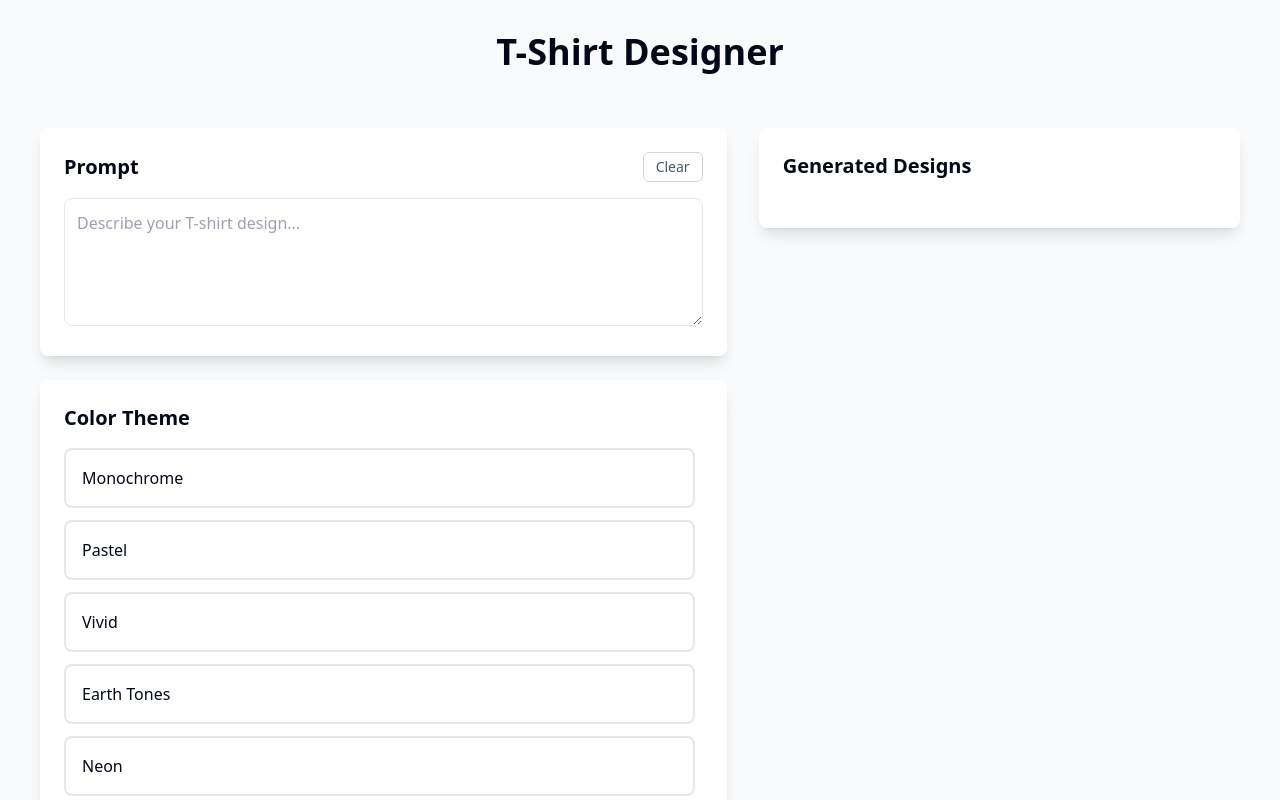
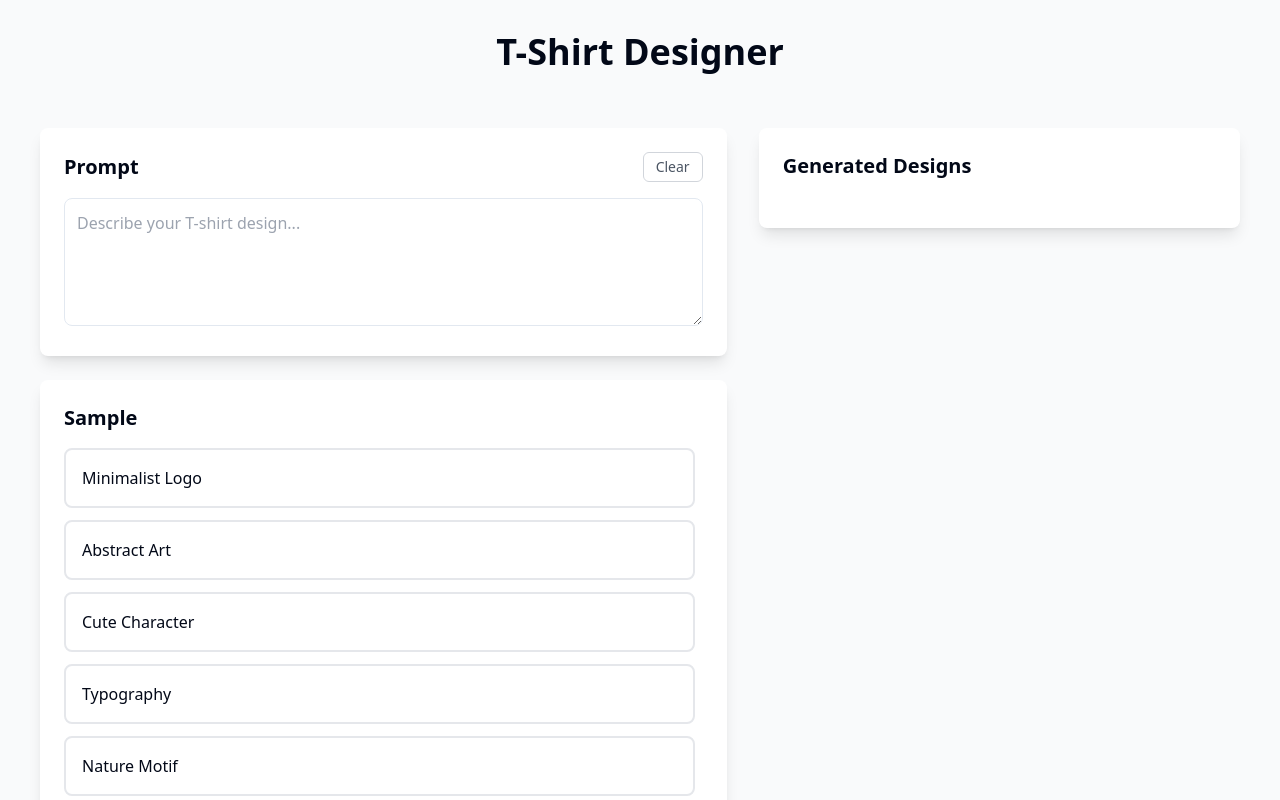
Before and after one commit to kanadomekei/progate-hackthon-candle, a Next.js app in the folder frontend/: page / in a window 1280 px wide. Shown: the top 800 px of the page. Built offline with nearby package versions, Linux system fonts and the light colour scheme; no server answers.

Commit message:
sampleプロンプト部分を追加

```diff
--- /dev/null
+++ b/frontend/src/components/SamplePrompt.tsx
@@ -0,0 +1,58 @@
+import { useState } from "react";
+
+interface SamplePromptProps {
+  onPromptSelect: (prompt: string) => void;
+}
+
+const SAMPLE_PROMPTS = [
+  {
+    name: "Minimalist Logo",
+    prompt: "シンプルで洗練された直線と基本的な図形を使用したミニマリストなロゴデザイン",
+  },
+  {
+    name: "Abstract Art",
+    prompt: "流れるような形状とパターンを持つ抽象的なアートデザイン",
+  },
+  {
+    name: "Cute Character",
+    prompt: "かわいらしい表情と丸みのある形状を持つカワイイスタイルのキャラクターデザイン",
+  },
+  {
+    name: "Typography",
+    prompt: "スタイリッシュでクリエイティブな文字デザイン、装飾的なタイポグラフィ",
+  },
+  {
+    name: "Nature Motif",
+    prompt: "葉や花などの自然をモチーフにした有機的なデザイン",
+  },
+];
+
+export function SamplePrompt({ onPromptSelect }: SamplePromptProps) {
+  const [selectedPrompt, setSelectedPrompt] = useState<string | null>(null);
+
+  return (
+    <div>
+      <h2 className="text-xl font-semibold mb-4">Sample</h2>
+      <div className="space-y-3 max-h-[400px] overflow-y-auto pr-2">
+        {SAMPLE_PROMPTS.map((prompt) => (
+          <button
+            key={prompt.name}
+            className={`w-full p-4 rounded-lg border-2 transition-all ${
+              selectedPrompt === prompt.name
+                ? "border-blue-500 bg-blue-50"
+                : "border-gray-200 hover:border-gray-300"
+            }`}
+            onClick={() => {
+              setSelectedPrompt(prompt.name);
+              onPromptSelect(prompt.prompt);
+            }}
+          >
+            <div className="flex items-center justify-between">
+              <span className="font-medium">{prompt.name}</span>
+            </div>
+          </button>
+        ))}
+      </div>
+    </div>
+  );
+}
--- a/frontend/src/components/TShirtDesigner.tsx
+++ b/frontend/src/components/TShirtDesigner.tsx
@@ -4,6 +4,7 @@ import { useState } from "react";
 import { PositivePrompt } from "./PositivePrompt";
 import { ThemeColorSelector } from "./ThemeColorSelector";
 import { DesignPreview } from "./DesignPreview";
+import { SamplePrompt } from "./SamplePrompt";
 
 export type ThemeColor = {
   name: string;
@@ -44,7 +45,7 @@ export function TShirtDesigner() {
       const imageUrl = URL.createObjectURL(blob);
       setGeneratedImageUrls((prev) => [...prev, imageUrl]);
     } catch (error) {
-      console.error("エラーが発生しました:", error);
+      console.error("エラ��が発生しました:", error);
       alert("画像の生成に失敗しました");
     } finally {
       setIsLoading(false);
@@ -66,6 +67,9 @@ export function TShirtDesigner() {
         <div className="col-span-7 space-y-6">
           <div className="bg-white rounded-lg shadow-lg p-6">
             <PositivePrompt prompt={prompt} setPrompt={setPrompt} />
+          </div>
+          <div className="bg-white rounded-lg shadow-lg p-6">
+            <SamplePrompt onPromptSelect={setPrompt} />
           </div>
           <div className="bg-white rounded-lg shadow-lg p-6">
             <ThemeColorSelector
```
